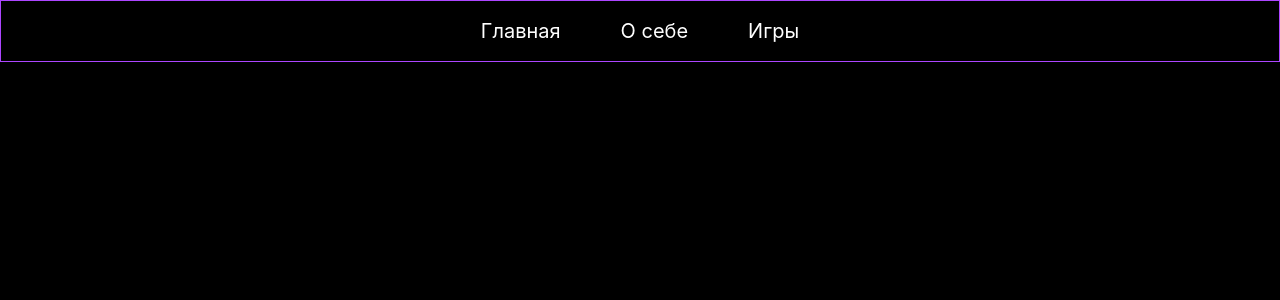
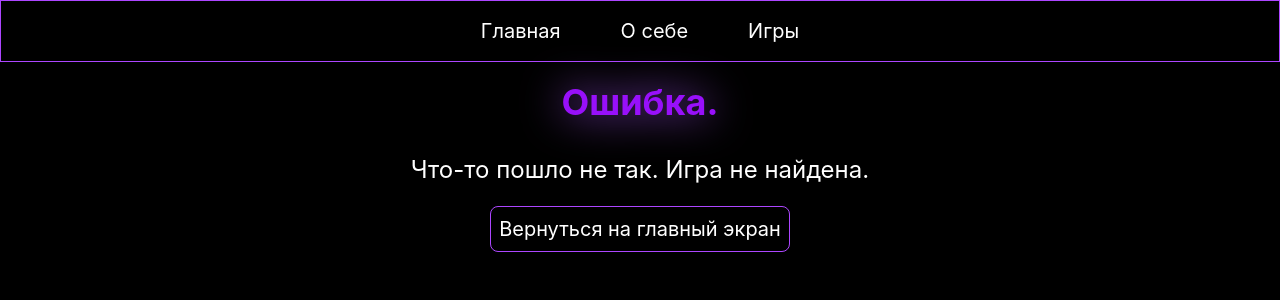
Before and after one commit to mayzeess/GameRating, a Vue app: page /game/1 in a window 1280 px wide. Shown: the top 300 px of the page. Built offline with nearby package versions, Linux system fonts and the light colour scheme.

Commit message:
issue 4: Добавлена заглушка на случай открытия несещуствующей игры

```diff
--- a/src/components/infogame.vue
+++ b/src/components/infogame.vue
@@ -9,11 +9,13 @@
             </div>
         </div>
     </div>
+    <isError v-else />
 </template>
 
 <script setup lang="ts">
 import { useRoute } from 'vue-router';
 import { useGameStore } from '@/stores/gameStore';
+import isError from './isError.vue';
 
 const route = useRoute()
 const store = useGameStore()
--- /dev/null
+++ b/src/components/isError.vue
@@ -0,0 +1,13 @@
+<template>
+    <div class="main-div">
+        <h1 class="h1 mt-5">Ошибка.</h1>
+        <p class="p">Что-то пошло не так. Игра не найдена.</p>
+        <router-link to="/" class="button mt-5">
+        Вернуться на главный экран
+      </router-link>
+    </div>
+</template>
+
+<script setup lang="ts">
+
+</script>
```
